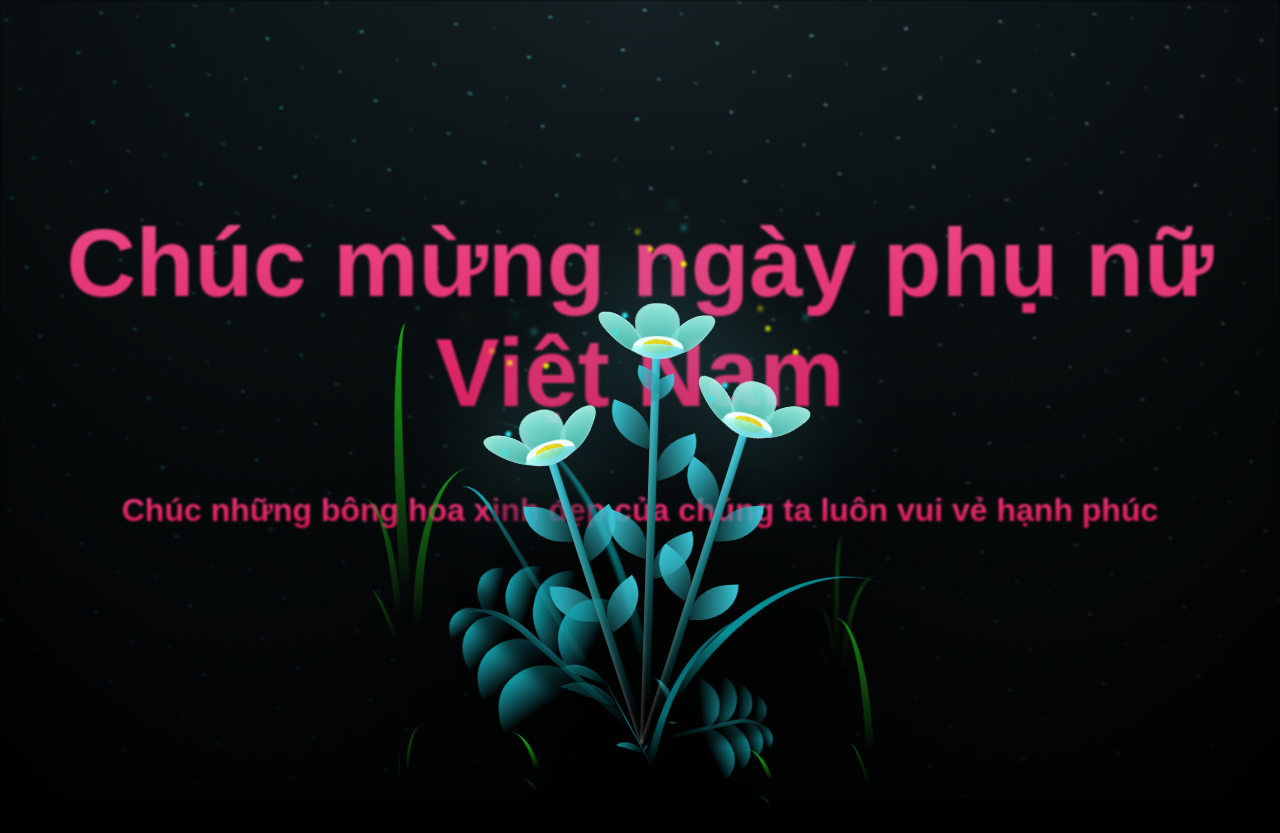
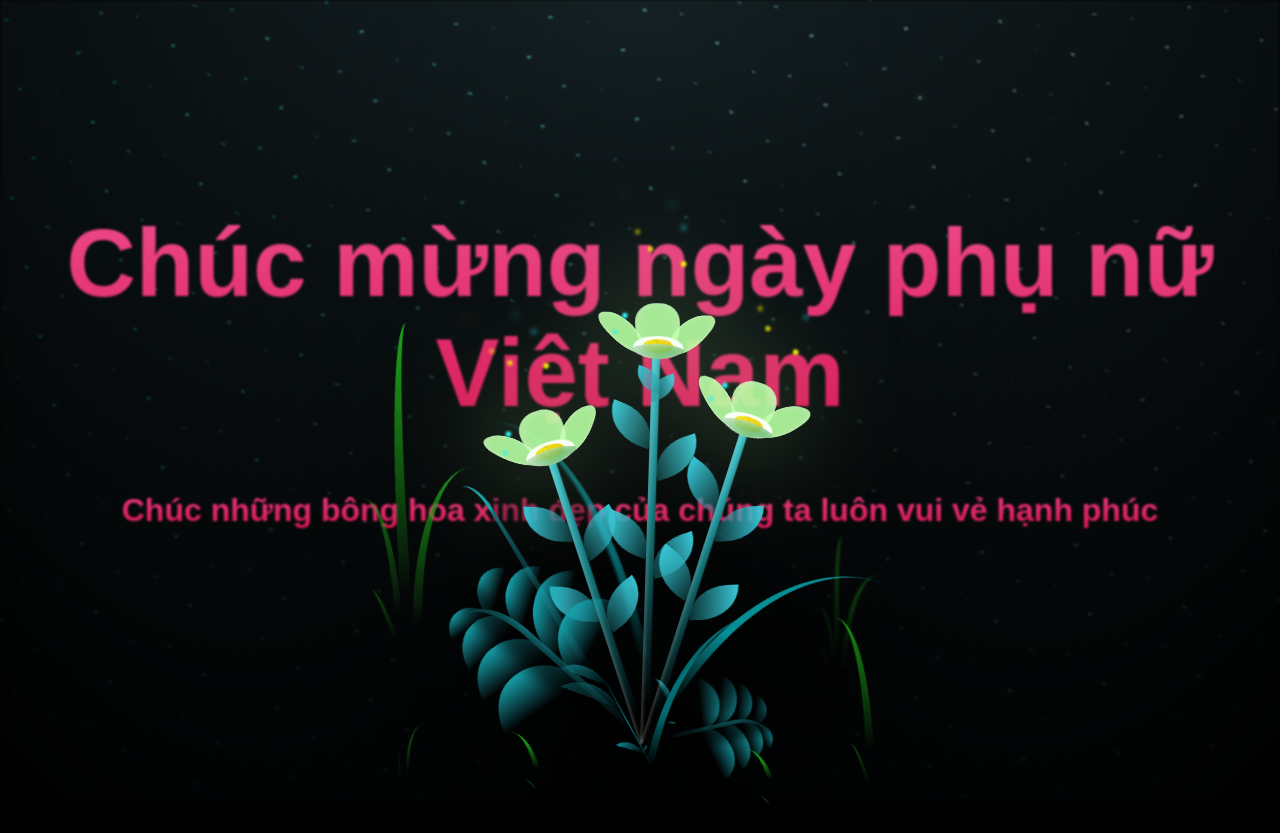
Before and after one commit to leecan95/canlv-web-for-fun, a website: page index.html in a window 1280 px wide. Drawn offline with Linux system fonts and the light colour scheme.

Commit message:
Update style.css

```diff
--- a/style.css
+++ b/style.css
@@ -174,7 +174,7 @@ body {
     transform: translate(-50%, -100%);
     width: 8vmin;
     height: 8vmin;
-    background-color: #6bf0ff;
+    background-color: #B6FFA1;
     filter: blur(10vmin);
 }
 .flower__leaf {
@@ -184,8 +184,8 @@ body {
     width: 8vmin;
     height: 11vmin;
     border-radius: 51% 49% 47% 53%/44% 45% 55% 69%;
-    background-color: #65e6cc;
-    background-image: linear-gradient(to top, #40bbab, #a7ffee);
+    background-color: #B6FFA1;
+    background-image: background-image: linear-gradient(to top, #4caf50, #a5d6a7);
     transform-origin: bottom center;
     opacity: 0.9;
     box-shadow: inset 0 0 2vmin rgba(255, 255, 255, 0.5);
@@ -205,7 +205,7 @@ body {
     transform-origin: bottom left;
     border-radius: 4vmin 10vmin 4vmin 4vmin;
     transform: translate(0%, 18%) rotateX(70deg) rotate(-43deg);
-    background-image: linear-gradient(to top, #39c6d6, #a7ffee);
+    background-image: linear-gradient(to top, #4caf50, #a5d6a7);
     z-index: 1;
     opacity: 0.8;
 }
```
